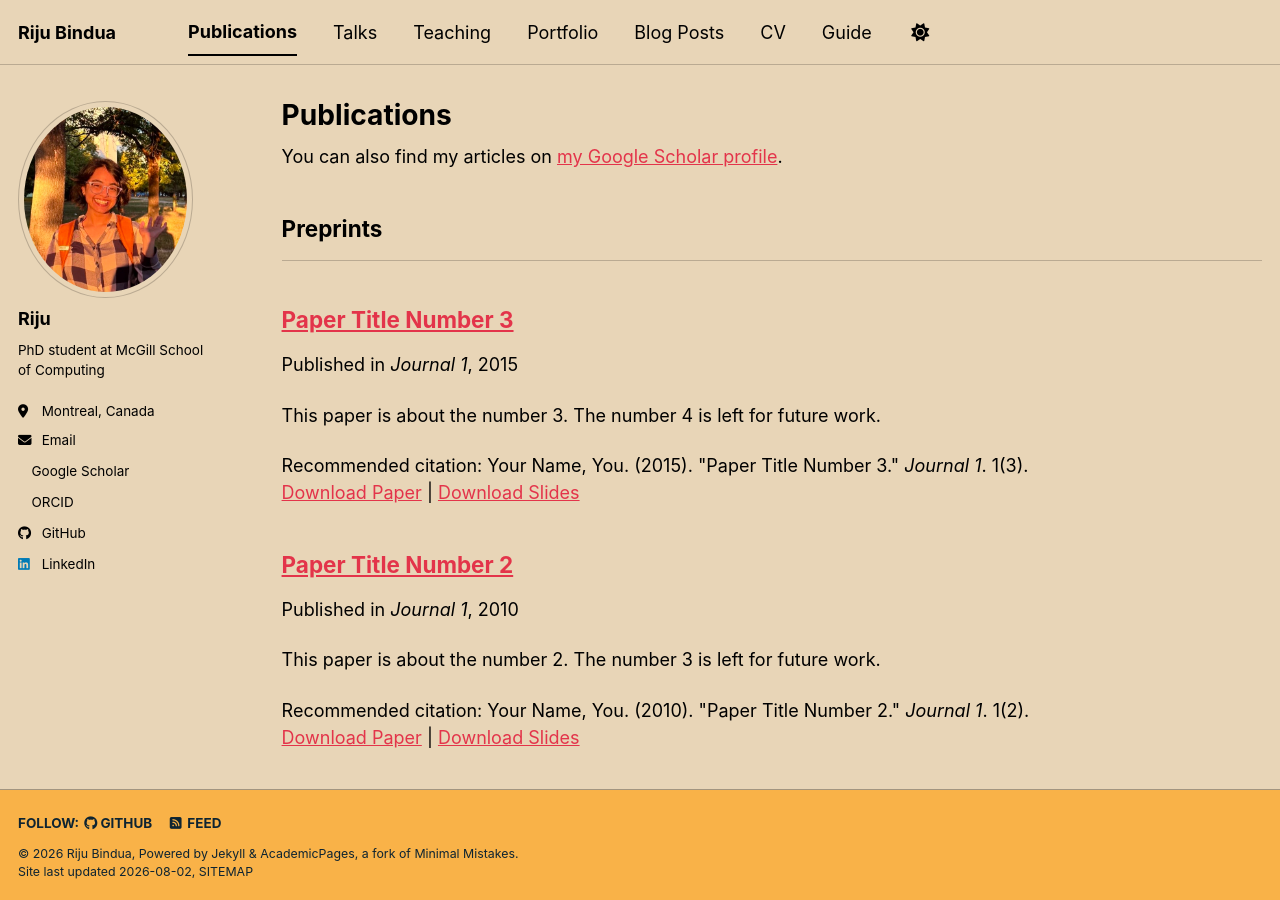
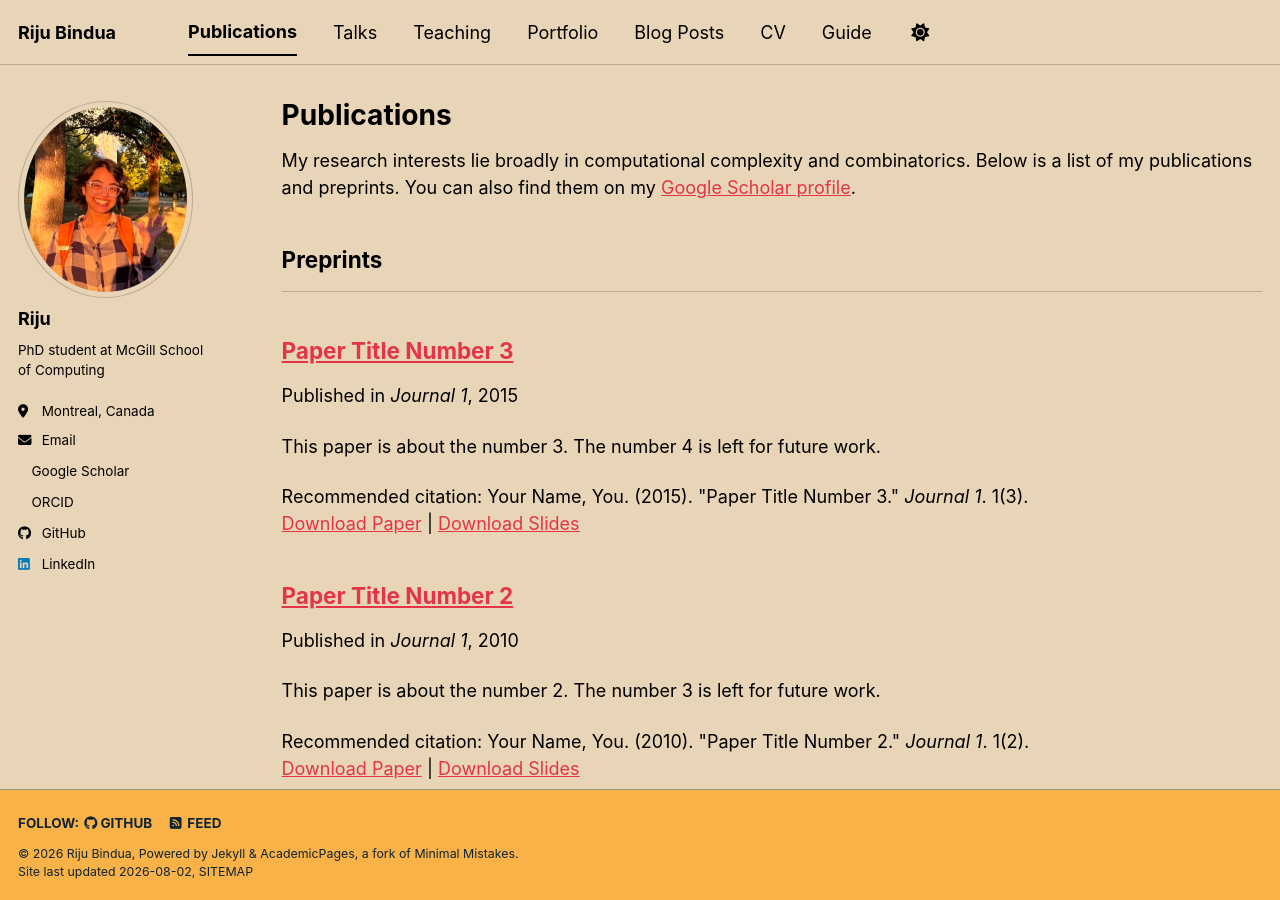
Before and after one commit to binduariju/binduariju.github.io, a Jekyll site: the page built from _pages/publications.html, in a window 1280 px wide and 900 px high. Built offline with Jekyll 4.4.1, drawn with Linux system fonts in a browser that asks for light colours; a style sheet for code colours, icons or effects is not loaded.

Commit message:
Revise publications page layout and content
Updated the layout and content of the publications page to include a brief introduction and a link to the Google Scholar profile.

```diff
--- a/_pages/publications.html
+++ b/_pages/publications.html
@@ -5,29 +5,26 @@ permalink: /publications/
 author_profile: true
 ---
 
-{% if site.author.googlescholar %}
-  <div class="wordwrap">You can also find my articles on <a href="{{site.author.googlescholar}}">my Google Scholar profile</a>.</div>
-{% endif %}
-
 {% include base_path %}
 
-<!-- New style rendering if publication categories are defined -->
+<p>
+My research interests lie broadly in computational complexity and combinatorics. Below is a list of my publications and preprints. You can also find them on my
+<a href="{{ site.author.googlescholar }}">Google Scholar profile</a>.
+</p>
+
 {% if site.publication_category %}
-  {% for category in site.publication_category  %}
+  {% for category in site.publication_category %}
     {% assign title_shown = false %}
     {% for post in site.publications reversed %}
       {% if post.category != category[0] %}
         {% continue %}
       {% endif %}
       {% unless title_shown %}
-        <h2>{{ category[1].title }}</h2><hr />
+        <h2>{{ category[1].title }}</h2>
+        <hr />
         {% assign title_shown = true %}
       {% endunless %}
       {% include archive-single.html %}
     {% endfor %}
   {% endfor %}
-{% else %}
-  {% for post in site.publications reversed %}
-    {% include archive-single.html %}
-  {% endfor %}
 {% endif %}
```
